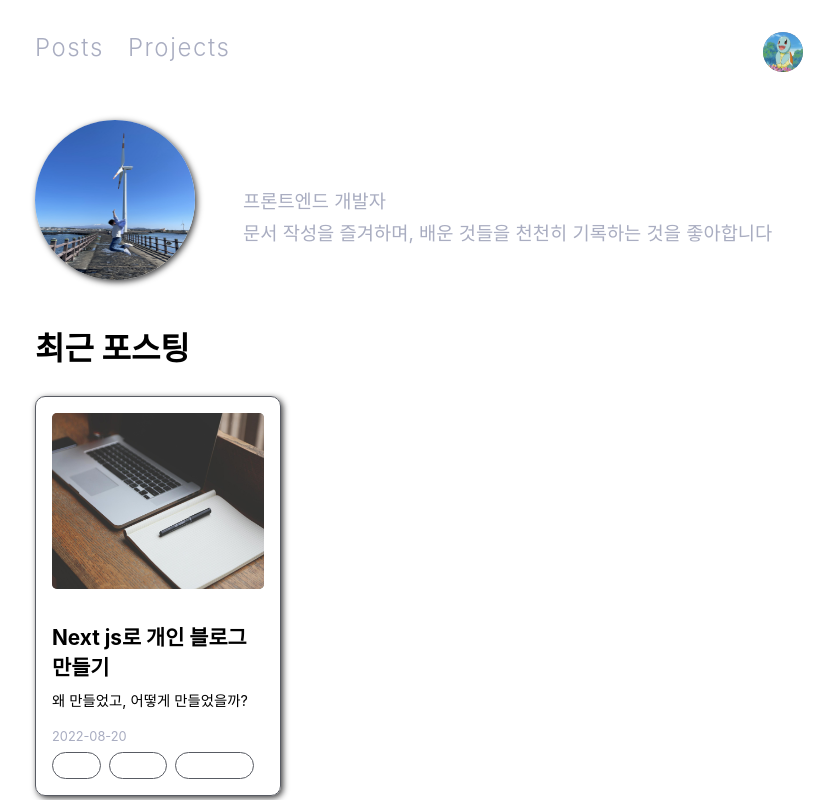
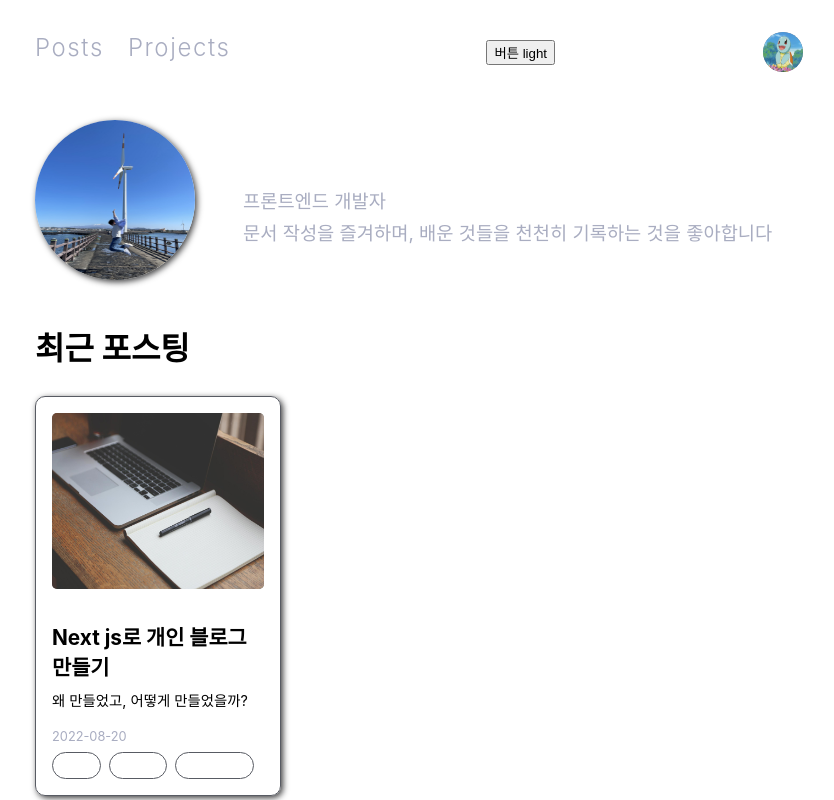
Before and after one commit to TakhyunKim/takhyun.dev, a Next.js app: page / in a window 1280 px wide. Shown: the top 800 px of the page, without its empty margins (221-1055 px from the left). Built offline with nearby package versions, Linux system fonts and the light colour scheme.

Commit message:
feat: add getTheme util function and switch theme function to Container
almost code is initial setting for handling dark, light theme mode

```diff
--- /dev/null
+++ b/common/utils/getTheme.ts
@@ -0,0 +1,11 @@
+export const getTheme = () => {
+  const themeAttribute = document.body.getAttribute("data-theme");
+
+  return themeAttribute;
+};
+
+export const setTheme = (theme: "dark" | "light") => {
+  document.body.setAttribute("data-theme", theme);
+
+  window.localStorage.setItem("theme", theme);
+};
--- a/components/Container/index.tsx
+++ b/components/Container/index.tsx
@@ -1,7 +1,13 @@
 import type { ReactNode } from "react";
+import { useState, useEffect } from "react";
 import Head from "next/head";
 import Image from "next/image";
 import { useRouter } from "next/router";
+
+import {
+  getTheme,
+  setTheme as setDocumentTheme,
+} from "../../common/utils/getTheme";
 
 import Nav from "../Nav";
 import Footer from "../Footer";
@@ -13,11 +19,28 @@ interface ContainerProps {
 }
 
 const Container = (props: ContainerProps) => {
+  const [theme, setTheme] = useState<string | null>(null);
   const router = useRouter();
 
   const handleProfileClick = () => {
     router.push("/");
   };
+
+  const handleChangeTheme = () => {
+    if (theme === "dark") {
+      setTheme("light");
+      setDocumentTheme("light");
+    }
+
+    if (theme === "light") {
+      setTheme("dark");
+      setDocumentTheme("dark");
+    }
+  };
+
+  useEffect(() => {
+    setTheme(getTheme());
+  }, []);
 
   return (
     <div className={styles.wrapper}>
@@ -27,6 +50,9 @@ const Container = (props: ContainerProps) => {
       <div className={styles.content_wrapper}>
         <header className={styles.header}>
           <Nav />
+          {(theme === "dark" || theme === "light") && (
+            <button onClick={handleChangeTheme}>버튼 {theme}</button>
+          )}
           <div onClick={handleProfileClick} className={styles.header_profile}>
             <Image src="/images/profile.jpg" alt="profile" layout="fill" />
           </div>
```
